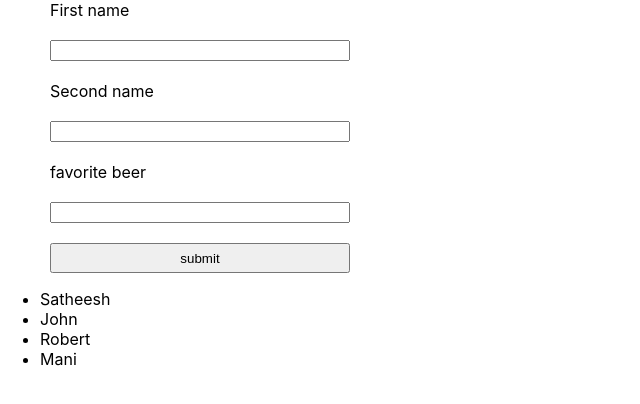
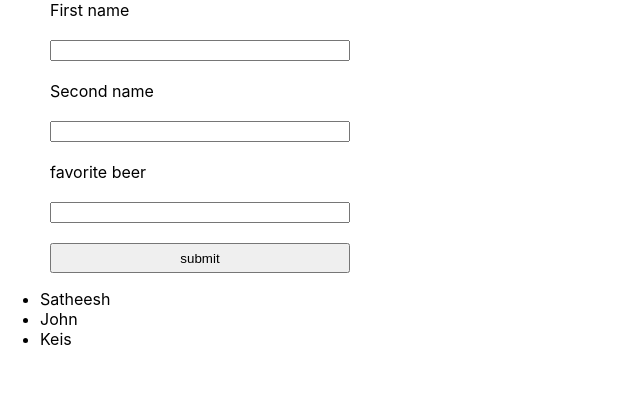
Before and after one commit to Kristaps006/beerApp, a Next.js app: page / in a window 1280 px wide. Shown: the top 404 px of the page, without its empty margins (0-640 px from the left). Built offline with nearby package versions, Linux system fonts and the light colour scheme; data requests are answered from the project's data file.

Commit message:
second commit

```diff
--- a/db.json
+++ b/db.json
@@ -1,30 +1,31 @@
 {
-    "posts": [{
+  "posts": [
+    {
       "id": 1,
       "name": "Satheesh",
       "email": "Sat@mail.com",
       "address": "South street"
-    }, {
+    },
+    {
       "id": 2,
       "name": "John",
       "email": "john@mail.com",
       "address": "North street"
-    }, {
-        "id": 3,
-        "name": "Robert",
-        "email": "robert@mail.com",
-        "address": "East street"
-    }, {
-        "id": 4,
-        "name": "Mani",
-        "email": "mani@mail.com",
-        "address": "West street"
-    }],
-    "comments": [{
+    },
+    {
+      "name": "Keis",
+      "email": "Meis",
+      "address": "Pilsener",
+      "id": 3
+    }
+  ],
+  "comments": [
+    {
       "id": 1,
       "body": "some comment",
       "postId": 1
-    }],
+    }
+  ],
   "profile": {
     "name": "typicode"
   }
--- a/pages/components/FetchData.tsx
+++ b/pages/components/FetchData.tsx
@@ -1,18 +1,18 @@
-import React from "react";
+import React, { useEffect, useState } from "react";
 import { useQuery } from "react-query";
-
+import ky from "ky";
 
 export const FetchData = () => {
+  const fetchingData = ky.get("http://localhost:3000/posts").json();
 
-    const fetchingData = fetch('http://localhost:3000/posts').then((res) =>
-    res.json())
-
-    // Hvad står 'posts' for? It's the name/key of the query
-    const { isSuccess, isLoading, error, data } = useQuery('posts', () => fetchingData
+  console.log(fetchingData);
+  const { isSuccess, isLoading, error, data } = useQuery(
+    "posts",
+    () => fetchingData
   );
 
   //When we waiting/fetching for data
-    if (isLoading) return 'Loading...';
+  if (isLoading) return "Loading...";
 
   //If there is an error fetching the data
   // if (error) return 'An error has occurred: ' + error.message
@@ -28,5 +28,5 @@ export const FetchData = () => {
         ))}
       </ul>
     </>
-    )
-}
+  );
+};
--- a/pages/components/UserForm.tsx
+++ b/pages/components/UserForm.tsx
@@ -4,16 +4,22 @@ import { useForm } from "react-hook-form";
 import { Button } from "../features/form/button";
 import { Form } from "../features/form/form";
 import { Input } from "../features/form/input";
+import ky from "ky";
 
 export const UserForm = () => {
   const methods = useForm();
-  const onSubmit = (data) => console.log(data);
+
+  const onSubmit = (data) => {
+    ky.post("http://localhost:3000/posts", {
+      json: data,
+    }).json();
+  };
 
   return (
     <Form methods={methods} submit={onSubmit} className={styles.form}>
-      <Input type={"text"} name={"firstName"} children={"First name"} />
-      <Input type={"text"} name="secondName" children={"Second name"} />
-      <Input type={"text"} name="beerName" children={"favorite  beer"} />
+      <Input type={"text"} name={"name"} children={"First name"} />
+      <Input type={"text"} name="email" children={"Second name"} />
+      <Input type={"text"} name="address" children={"favorite  beer"} />
       <Button type={"submit"} className={styles.button} children="submit" />
     </Form>
   );
```
Also changed, not shown: 1 other file (tests, documents, lock files or other folders). Lines whose indentation alone changed are shown as unchanged.
